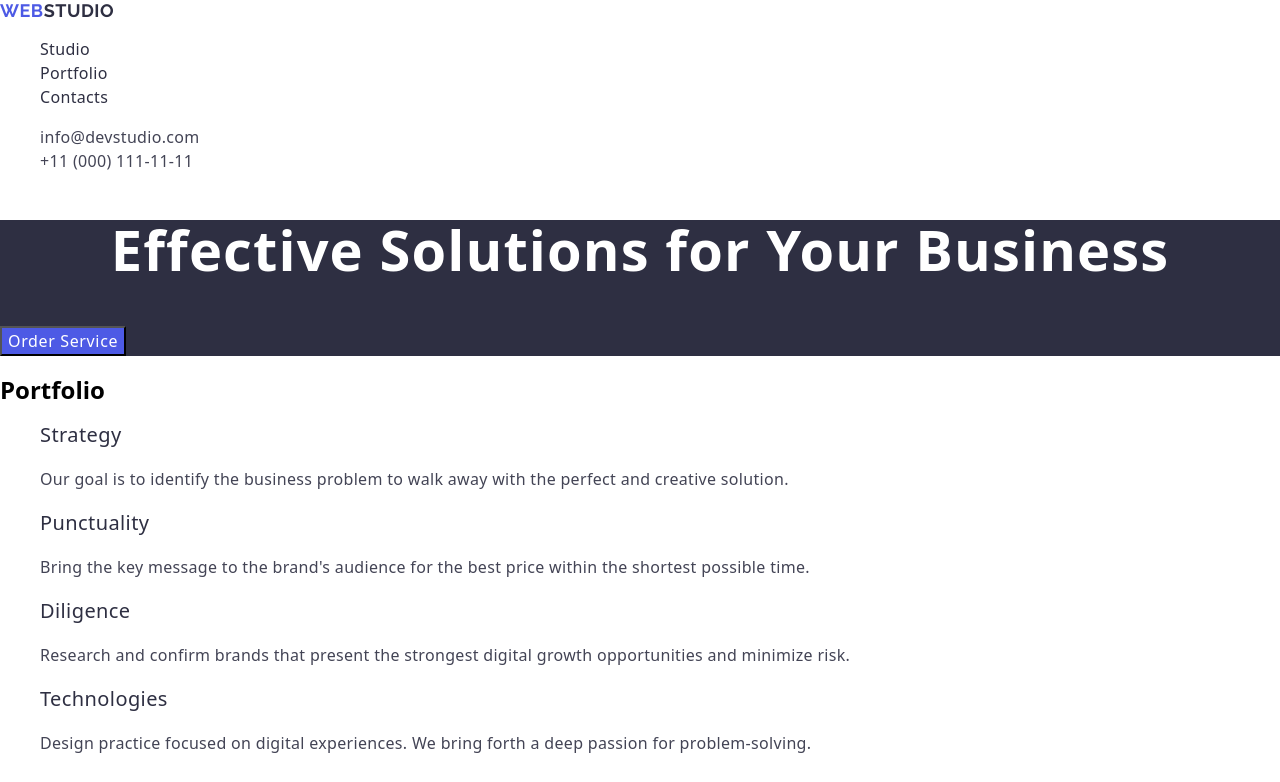
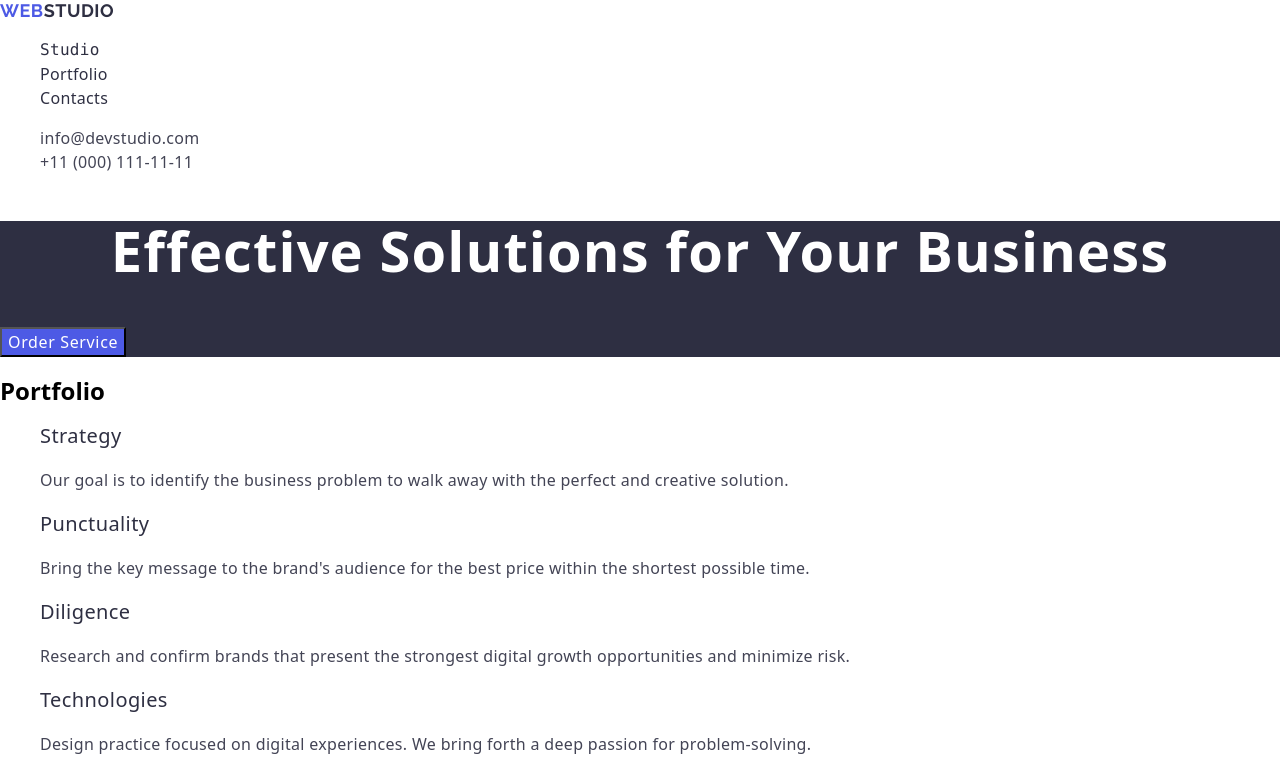
Before and after one commit to Maksim-kova/goit-markup-hw-02, a plain HTML site: page index.html in a window 1280 px wide. Shown: the top 782 px of the page. Drawn offline with nearby package versions, Linux system fonts and the light colour scheme.

Commit message:
Update index.html

```diff
--- a/index.html
+++ b/index.html
@@ -19,7 +19,7 @@
            <nav class="main-nav">
             <a class="logo" href="/index.html">Web<span class="logo-span">Studio</span></a>
             <ul class="menu">
-                <li class="menu-item"><a class="menu-link list " href="./index.html">Studio</a></li>
+                <li class="menu-item"><a class="menu-link " href="./index.html"><samp class="list">Studio</samp></a></li>
                 <li class="menu-item"><a class="menu-link " href="">Portfolio</a></li>
                 <li class="menu-item"><a class="menu-link " href="">Contacts</a></li>
              </ul>
```
